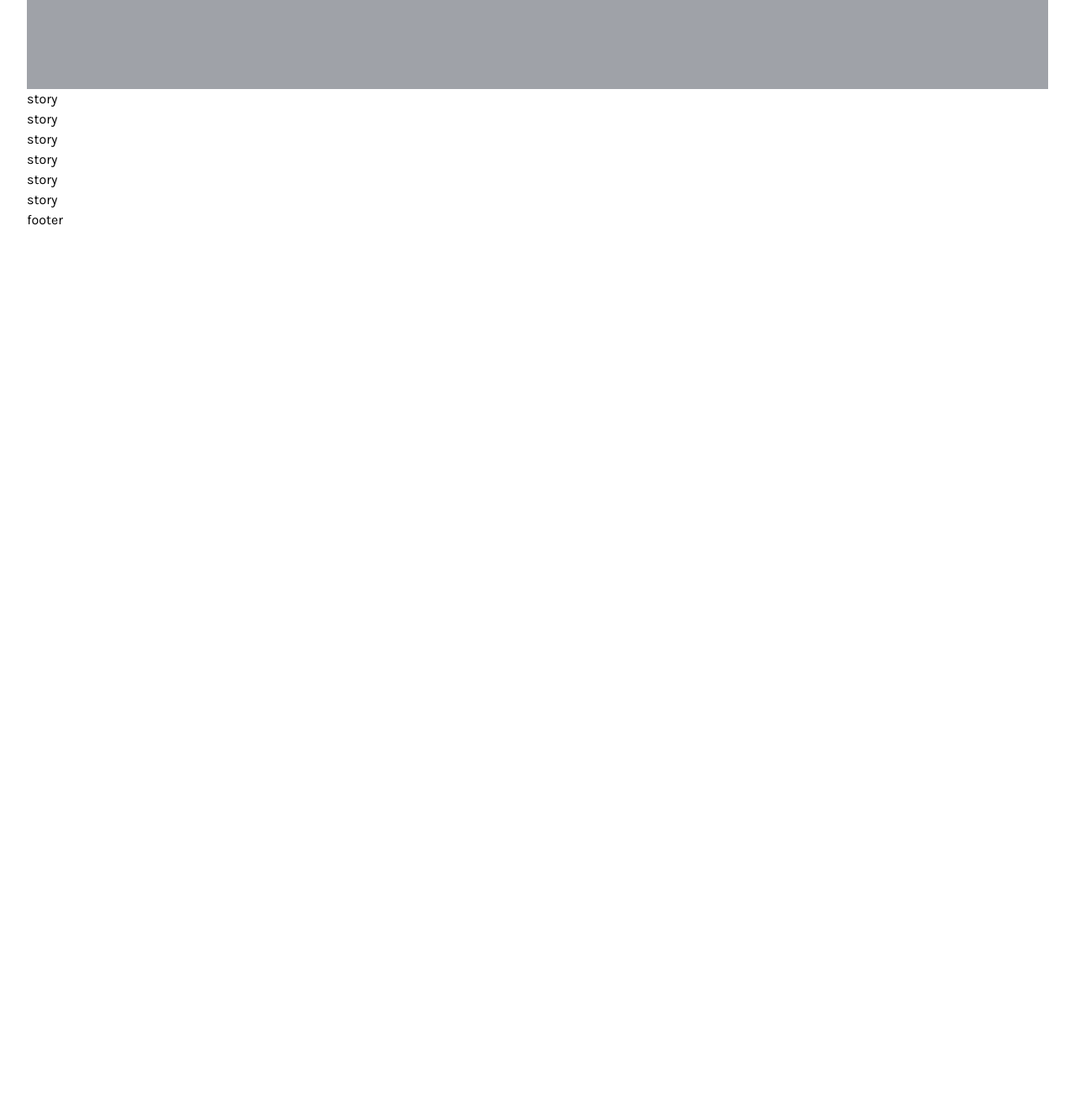
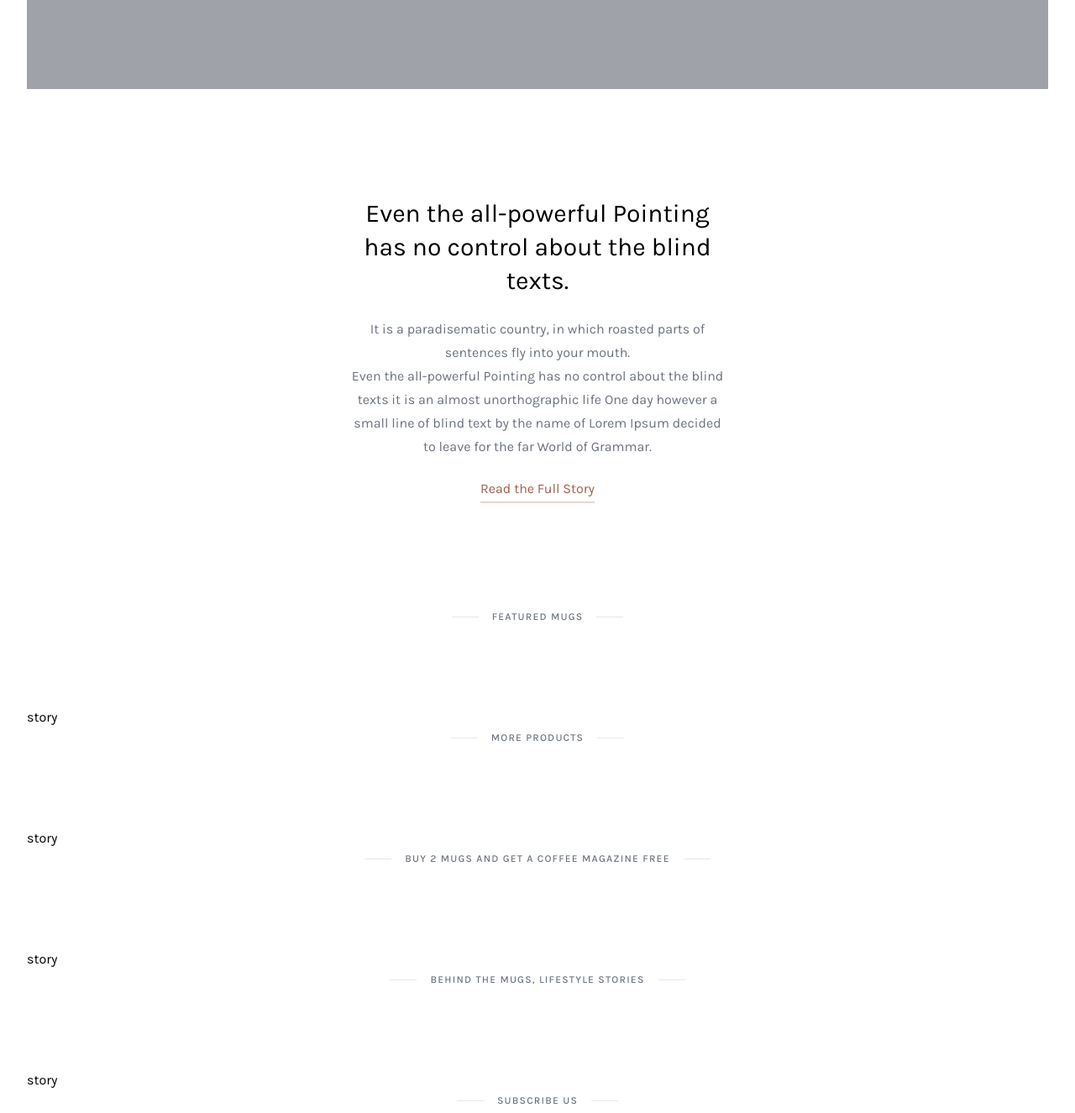
Before and after one commit to Gnoth2n5/tailwind-coffee-style, a website: page public/index.html in a window 1280 px wide. Shown: the part 500-1825 px from the top of the page at 84% size. Before the commit the page ends 800 px from the top, so only its background shows below. Drawn offline with nearby package versions, Linux system fonts and the light colour scheme; files that its build step writes are made by us from their sources.

Commit message:
update story and subheadline

```diff
--- a/public/index.html
+++ b/public/index.html
@@ -71,6 +71,7 @@
                 </nav>
             </header>
             <main>
+
                 <div class="slider h-[530px] bg-slider-bg bg-cover bg-no-repeat bg-bottom">
                     <div class="w-full h-full flex justify-center items-center bg-gray-900 bg-opacity-40 ">
                         <div class="mx-16 text-white text-center">
@@ -89,17 +90,61 @@
                     </div>
                 </div> <!--end slider-->
 
+                <div class="story">
+                    <div class="w-full h-full flex justify-center items-center">
+                        <div class="px-4 sm:px-16 md:px-32 lg:px-64 xl:px-96 py-32 text-center">
+                            <div class="text-3xl leading-10 mb-6">Even the all-powerful Pointing has no control about the blind texts.</div>
+                            <div class="text-gray-500 leading-7 mb-6">It is a paradisematic country, in which roasted parts of sentences fly into your mouth.
+                                <br>Even the all-powerful Pointing has no control about the blind texts it is an almost unorthographic life One day however
+                                a small line of blind text by the name of Lorem Ipsum decided to leave for the far World of Grammar.</div>
+                            <div class="">
+                                <a class="text-coffee-400 hover:text-coffee-600 relative after:absolute after:-bottom-2 after:left-0 after:bg-coffee-50
+                                after:h-0.5 after:w-full after:transition-all after:ease-in-out after:duration-300 hover:after:bg-coffee-600" href="#">Read the Full Story</a>
+                            </div>
+                        </div>
+                    </div>
+                </div> <!--end story-->
 
 
+                <div class="ct-subheadline">
+                    <div class="decor-line"></div>
+                    <div class="label">Featured Mugs</div>
+                    <div class="decor-line"></div>
+                </div>
 
+                <div class="featured-mugs">story</div> <!--end featured-mugs-->
 
+                <div class="ct-subheadline">
+                    <div class="decor-line"></div>
+                    <div class="label">More Products</div>
+                    <div class="decor-line"></div>
+                </div>
 
+                <div class="more-products">story</div> <!--end more-product-->
 
-                <div class="story">story</div> <!--end story-->
-                <div class="featured-mugs">story</div> <!--end featured-mugs-->
-                <div class="more-products">story</div> <!--end more-product-->
+                <div class="ct-subheadline">
+                    <div class="decor-line"></div>
+                    <div class="label">BUY 2 MUGS AND GET A COFFEE MAGAZINE FREE
+                    </div>
+                    <div class="decor-line"></div>
+                </div>
+
                 <div class="coffee-magazine">story</div> <!--end coffee-magazine-->
+
+                <div class="ct-subheadline">
+                    <div class="decor-line"></div>
+                    <div class="label">BEHIND THE MUGS, LIFESTYLE STORIES</div>
+                    <div class="decor-line"></div>
+                </div>
+
                 <div class="lifestyle-story">story</div> <!--end lifestyle-story-->
+
+                <div class="ct-subheadline">
+                    <div class="decor-line"></div>
+                    <div class="label">Subscribe Us</div>
+                    <div class="decor-line"></div>
+                </div>
+
                 <div class="subscribe-us">story</div> <!--end subscribe-us-->
 
             </main>
--- a/src/input.css
+++ b/src/input.css
@@ -12,7 +12,7 @@
   @apply absolute top-10 z-50 w-full bg-white text-center animate-slideUp;
 }
 .ct-top-menu-item {
-  @apply cursor-pointer py-1 hover:text-gray-800 relative after:lg:absolute after:lg:bottom-0 after:lg:left-0 after:lg:bg-light-coffee
+  @apply cursor-pointer py-1 hover:text-gray-800 relative after:lg:absolute after:lg:bottom-0 after:lg:left-0 after:lg:bg-coffee-200
     after:lg:h-0.5 after:lg:w-0 hover:after:lg:w-full after:lg:transition-all after:lg:ease-in-out after:lg:duration-300;
 }
 
@@ -26,3 +26,13 @@
 .ct-badge-circle {
   @apply text-xs text-center rounded-full px-1.5;
 }
+
+.ct-subheadline{
+    @apply flex justify-center items-center mb-24 text-center;
+}
+.decor-line{
+    @apply w-8 h-px bg-gray-200;
+}
+.label{
+    @apply uppercase mx-4 tracking-widest text-gray-500 font-medium text-[12px];
+}
--- a/tailwind.config.js
+++ b/tailwind.config.js
@@ -7,12 +7,17 @@ module.exports = {
         Karla: ['Karla', 'sans-serif']
       },
       colors: {
-        'light-coffee': '#C89F94',
+        'coffee': {
+          50: '#E8D6D0',
+          200: '#C89F94',
+          400: '#A25F4B',
+          600: '#744838',
+        },
       },
       keyframes: {
         slideDown: {
-          '0%': {transform: 'translateY(-100%)'},
-          '100%': {transform: 'translateY(0)'}
+          '0%': { transform: 'translateY(-100%)' },
+          '100%': { transform: 'translateY(0)' }
         },
         slideUp: {
           '0%': { transform: 'translateY(0)' },
```
